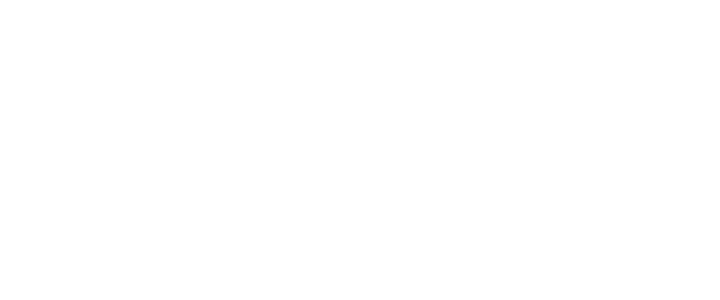
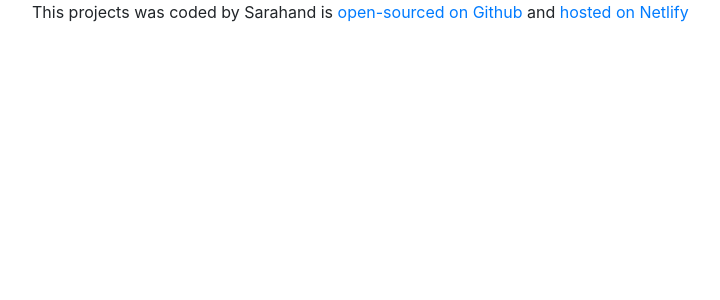
Before and after one commit to SarahPruene/wetter-react-app, a React (Create React App) app: page / in a window 1280 px wide. Shown: the top 300 px of the page, without its empty margins (53-773 px from the left). Built offline with nearby package versions, Linux system fonts and the light colour scheme.

Commit message:
update App

```diff
--- /dev/null
+++ b/src/App.css
@@ -0,0 +1,64 @@
+*,
+*::before,
+::after {
+  box-sizing: border-box;
+}
+
+body {
+  font-size: 10px;
+  background: #cac9c9;
+  font-family: 'Quicksand', sans-serif;
+}
+
+ul {
+  padding: 0;
+  margin: 0;
+}
+li {
+  list-style: none;
+}
+
+a {
+  text-decoration: none;
+  color: inherit;
+}
+
+a:hover,
+a:focus,
+a:active {
+  color: #488884;
+  text-decoration: none;
+}
+
+button img {
+  width: 24px;
+  height: 24px;
+}
+
+h1 {
+  font-size: 2rem;
+  line-height: 1;
+}
+p {
+  line-height: 1;
+  font-size: 1.2rem;
+  margin: 0;
+}
+
+.App {
+  min-height: 100vh;
+  display: flex;
+  justify-content: center;
+  align-items: center;
+  flex-direction: column;
+}
+
+.App footer {
+  font-size: 1rem;
+  text-align: center;
+}
+
+.App footer a,
+.App footer span {
+  color: #2d746f;
+}
--- a/src/App.js
+++ b/src/App.js
@@ -3,7 +3,22 @@
 export default function App() {
   return (
     <div>
-      <div className='container'></div>
+      <div className='container'>
+        <footer>
+          This projects was coded by <span>Sarah</span>
+          and is{' '}
+          <a
+            href='https://github.com/SarahPruene/shecodes-react-weather-app'
+            target='_blank'
+          >
+            open-sourced on Github
+          </a>{' '}
+          and{' '}
+          <a href='/' target='_blank'>
+            hosted on Netlify
+          </a>
+        </footer>
+      </div>
     </div>
   )
 }
--- a/src/index.js
+++ b/src/index.js
@@ -1,6 +1,7 @@
 import React from 'react';
 import ReactDOM from 'react-dom';
 import App from './App';
+import 'bootstrap/dist/css/bootstrap.min.css';
 
 ReactDOM.render(
   <React.StrictMode>
```
Also changed, not shown: 1 other file (tests, documents, lock files or other folders).
